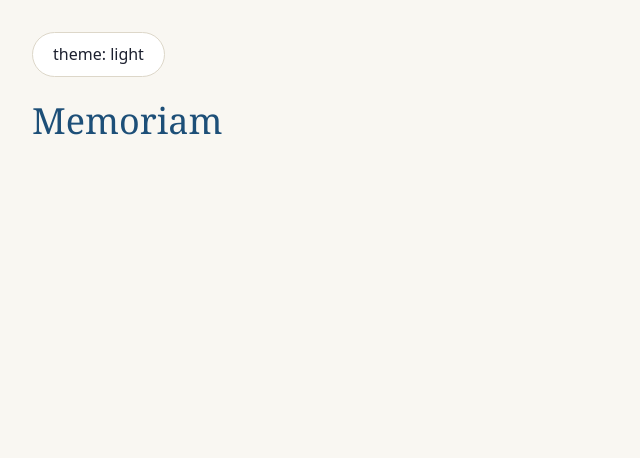
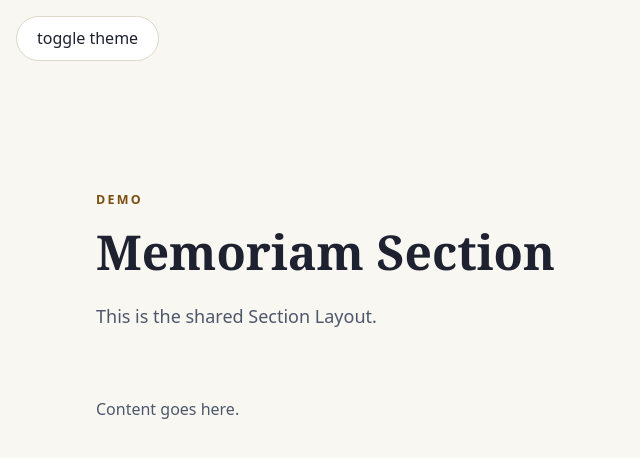
Before and after one commit to farzadasgari/memoriam, a React (Vite) app: page / in a window 1280 px wide. Shown: the top 458 px of the page, without its empty margins (0-640 px from the left). Built offline with nearby package versions, Linux system fonts and the light colour scheme.

Commit message:
wire section component into app

```diff
--- a/src/App.jsx
+++ b/src/App.jsx
@@ -1,18 +1,26 @@
-import { useTheme } from "./hooks/useTheme"
+import Section from "./components/Section";
+import { useTheme } from "./hooks/useTheme";
 
 export default function App() {
-  const { theme, toggleTheme } = useTheme()
+  const { toggleTheme } = useTheme();
 
   return (
-    <div className="p-8">
+    <>
       <button
         type="button"
         onClick={toggleTheme}
-        className="rounded-full border border-line bg-surface px-5 py-2 text-ink"
+        className="m-4 rounded-full border border-line bg-surface px-5 py-2 text-ink"
       >
-        theme: {theme}
+        toggle theme
       </button>
-      <h1 className="mt-6 font-serif text-4xl text-accent">Memoriam</h1>
-    </div>
-  )
+      <Section
+        id="demo"
+        eyebrow="Demo"
+        title="Memoriam Section"
+        intro="This is the shared Section Layout."
+      >
+        <p className="text-muted">Content goes here.</p>
+      </Section>
+    </>
+  );
 }
```
